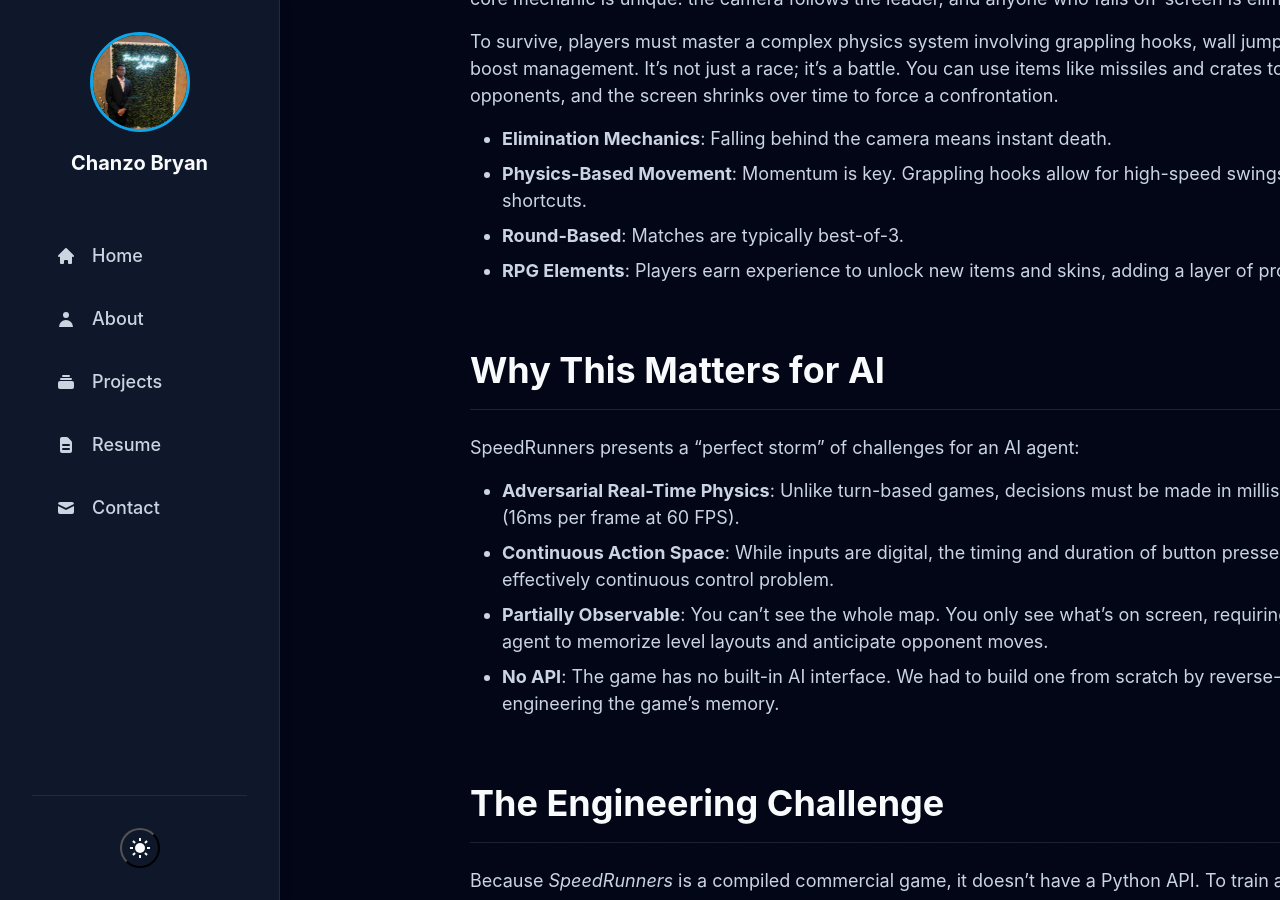
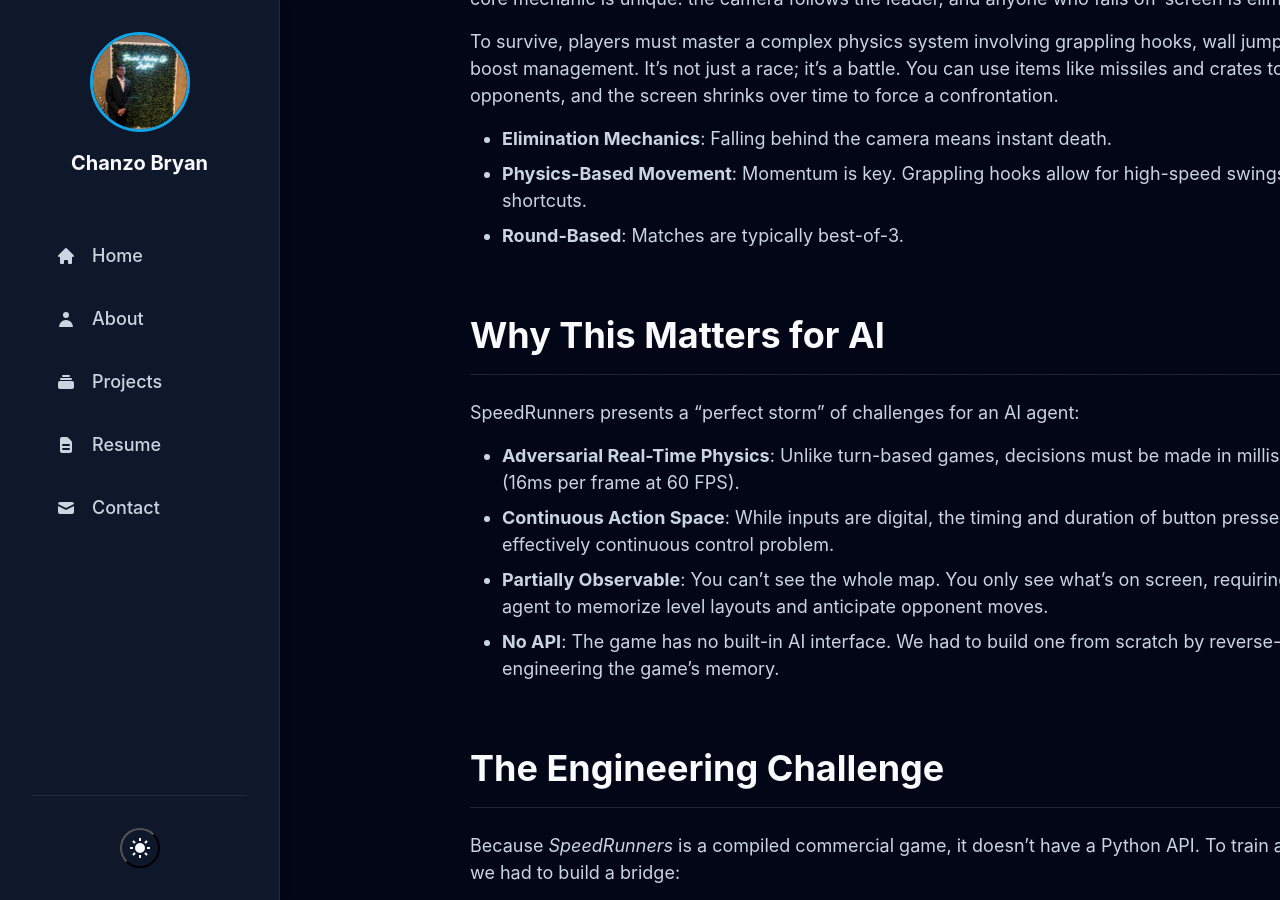
Before and after one commit to Chainso/chanzobryan.com, a Jekyll site: the page built from projects/speedrunners-rl.md, in a window 1280 px wide and 900 px high, scrolled down 936 px. Built offline with Jekyll 4.4.1, drawn with Linux system fonts in a browser that asks for light colours.

Commit message:
docs: remove RPG elements from SpeedRunners page to focus on gameplay

```diff
--- a/projects/speedrunners-rl.md
+++ b/projects/speedrunners-rl.md
@@ -25,7 +25,6 @@
 - **Elimination Mechanics**: Falling behind the camera means instant death.
 - **Physics-Based Movement**: Momentum is key. Grappling hooks allow for high-speed swings and shortcuts.
 - **Round-Based**: Matches are typically best-of-3.
-- **RPG Elements**: Players earn experience to unlock new items and skins, adding a layer of progression.
 
 ## Why This Matters for AI
 
```
